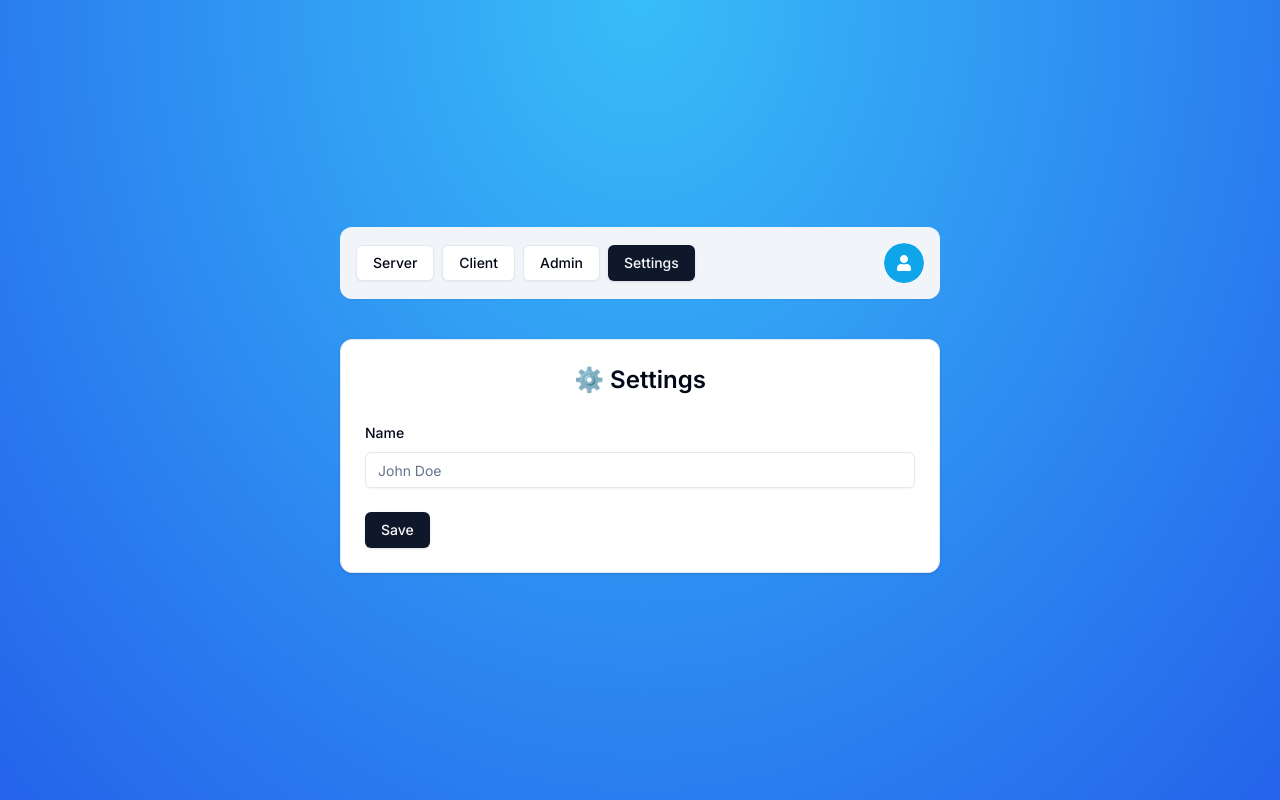
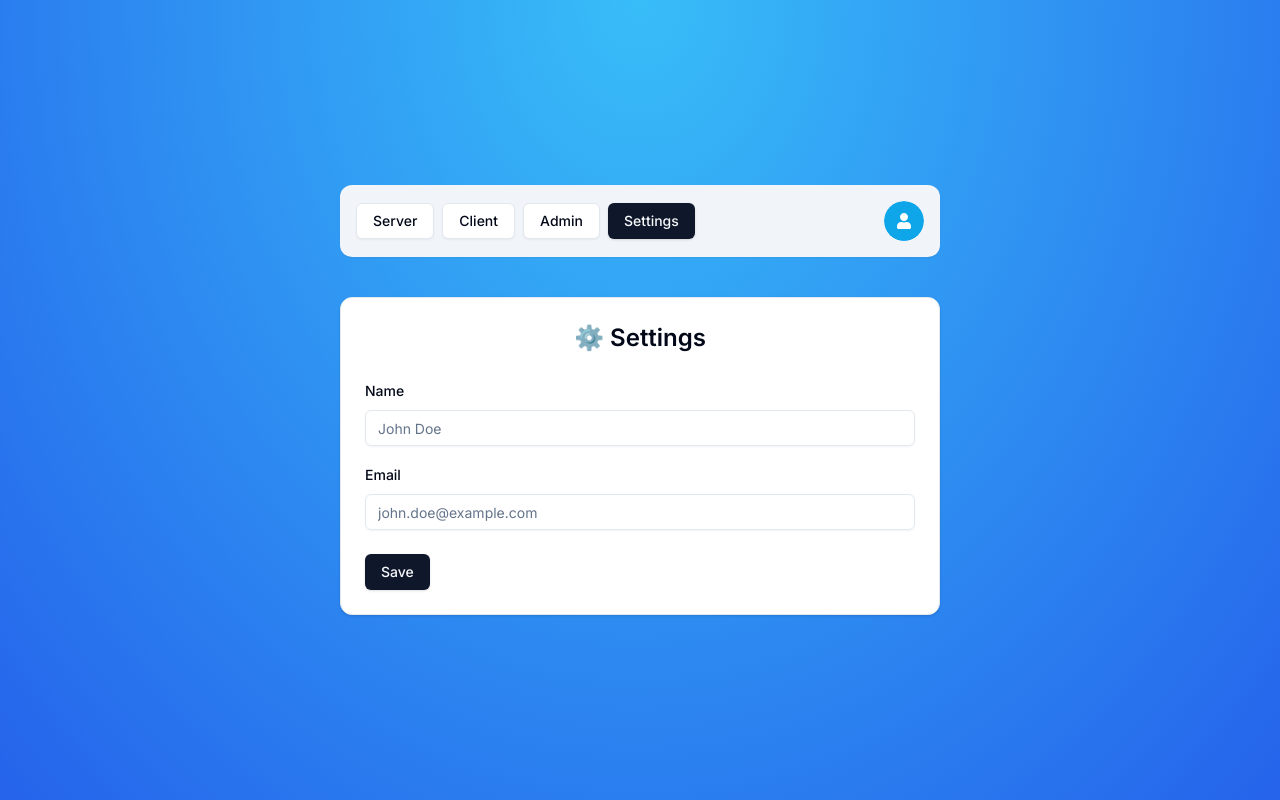
Before and after one commit to thadeus47/next-auth, a Next.js app: page /settings in a window 1280 px wide. Built offline with nearby package versions, Linux system fonts and the light colour scheme; no server answers.

Commit message:
setting page email update

```diff
--- a/app/(protected)/settings/page.tsx
+++ b/app/(protected)/settings/page.tsx
@@ -81,6 +81,25 @@ const SettingsPage = () => {
                                 </FormItem>
                             )}
                         />
+                        <FormField
+                            control={form.control}
+                            name="email"
+                            render={({ field }) => (
+                                <FormItem>
+                                    <FormLabel>Email</FormLabel>
+                                    <FormControl>
+                                        <Input
+                                            placeholder="john.doe@example.com"
+                                            type="email"
+                                            {...field}
+                                            disabled = {isPending}
+
+                                        />
+                                    </FormControl>
+                                    <FormMessage />
+                                </FormItem>
+                            )}
+                        />
                         </div>
                         <FormError message={error} />
                         <FormSuccess message={success} />
--- a/schemas/index.ts
+++ b/schemas/index.ts
@@ -22,6 +22,17 @@ export const SettingsSchema = z.object({
     return true
   }, {
       message: "New password is required!",
+      path: ["newPassword"],
+  })
+
+  .refine((data) => {
+    if (data.newPassword &&  !data.password){
+        return false;
+    }
+
+    return true
+  }, {
+      message: "Password is required!",
       path: ["newPassword"],
   })
 
```
